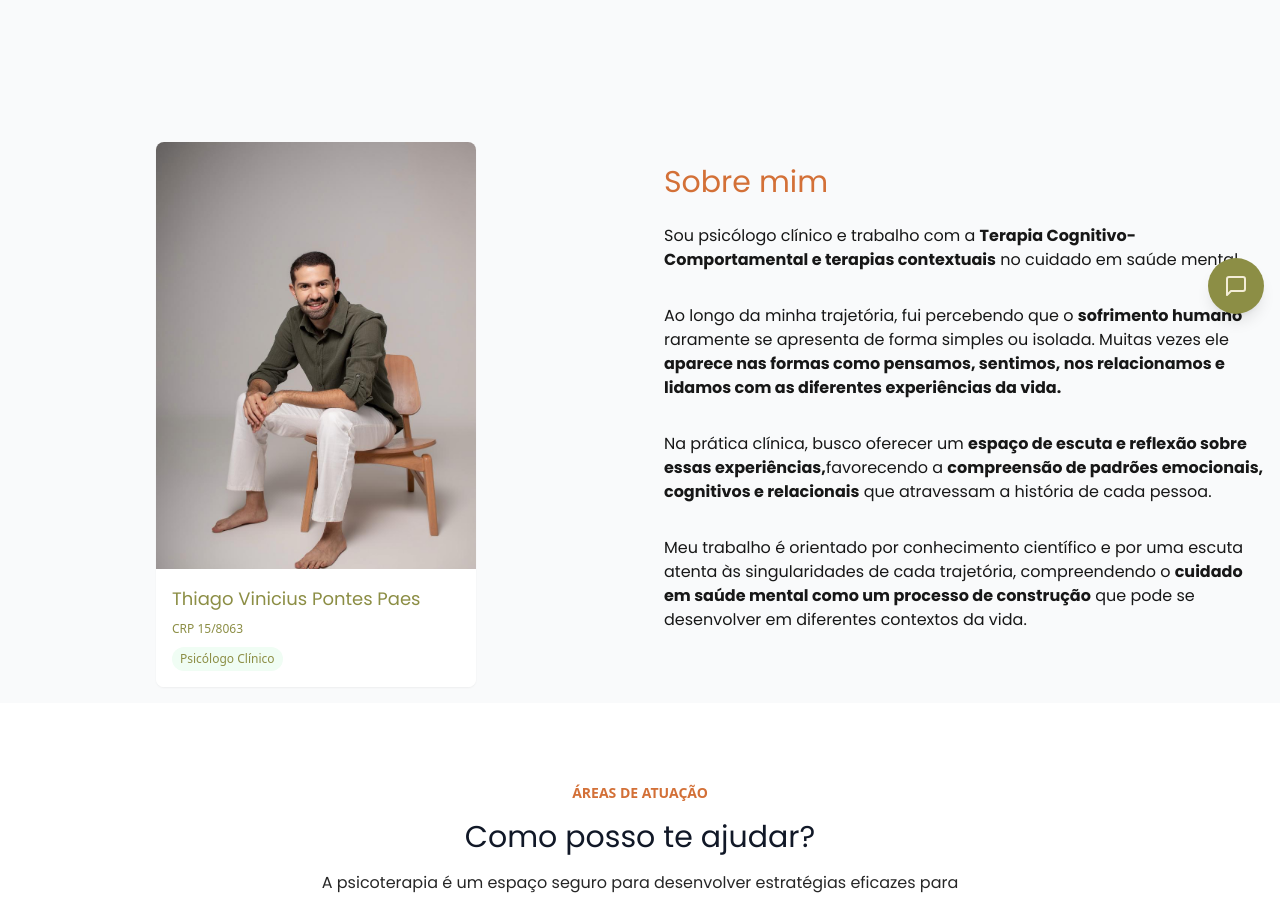
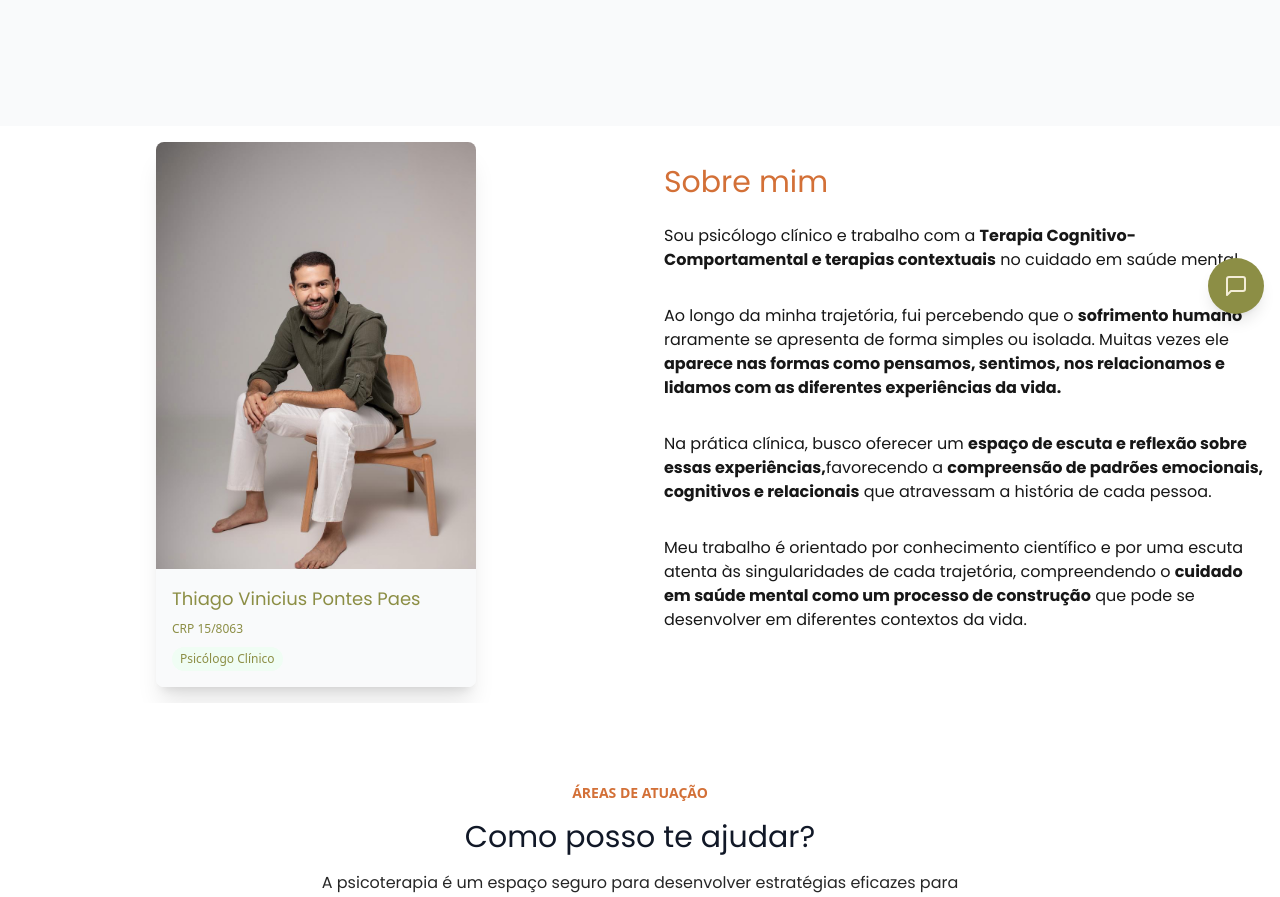
Before and after one commit to vitao-al/thiagopontespsicologo, a React (Vite) app: page / in a window 1280 px wide. Shown: the part 470-1367 px from the top of the page. Built offline with nearby package versions, Linux system fonts and the light colour scheme.

Commit message:
style(About): Mudando cores e adicionando sombreamento

```diff
--- a/src/components/About.tsx
+++ b/src/components/About.tsx
@@ -26,7 +26,7 @@ export default function About() {
   }, []);
 
   return (
-    <section id="sobre" className="bg-gray-50 dark:bg-black">
+    <section id="sobre" className="bg-white dark:bg-black">
       <div className="container mx-auto px-4">
         <div className="grid grid-cols-1 lg:grid-cols-2 gap-12 items-center">
           <CardHero/>
--- a/src/components/team/CardHero.tsx
+++ b/src/components/team/CardHero.tsx
@@ -6,8 +6,8 @@ import LawyerCard from './LawyerCard';
 export default function CardHero() {
 
   return (
-    <section id="equipe" className="bg-white dark:bg-black">
-      <div className="container mx-auto px-4 bg-gray-50">
+    <section id="equipe" className="bg-gray-50 dark:bg-black">
+      <div className="container mx-auto px-4 bg-white">
         <div className="relative max-w-5xl mx-auto flex flex-col items-center">
           <div className="flex items-center justify-center min-h-[300px] h-3/4w-full overflow-hidden">
             {/* Carrossel */}
--- a/src/components/team/LawyerCard.tsx
+++ b/src/components/team/LawyerCard.tsx
@@ -7,7 +7,7 @@ interface LawyerCardProps {
 
 export default function LawyerCard({ lawyer }: LawyerCardProps) {
   return (
-    <div className="bg-white rounded-lg shadow-sm overflow-hidden w-full max-w-80 mx-auto">
+    <div className="bg-white rounded-lg shadow-xl overflow-hidden w-full max-w-80 mx-auto">
       <div className="aspect-[3/4] relative">
         <img
           src={lawyer.image || '/path/to/default-image.jpg'}
@@ -15,7 +15,7 @@ export default function LawyerCard({ lawyer }: LawyerCardProps) {
           className="w-full h-full object-cover"
         />
       </div>
-      <div className="p-4 bg-white dark:bg-neutral-800">
+      <div className="p-4 bg-gray-50 dark:bg-neutral-800">
         <h3 className="text-lg font-poppins font-normal text-musgo mb-2">
           {lawyer.name}
         </h3>
```
